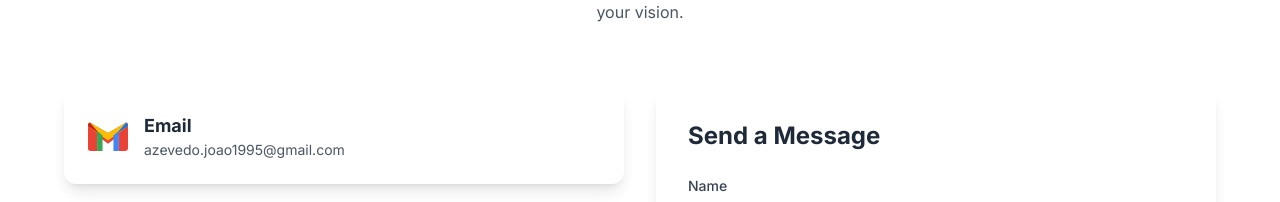
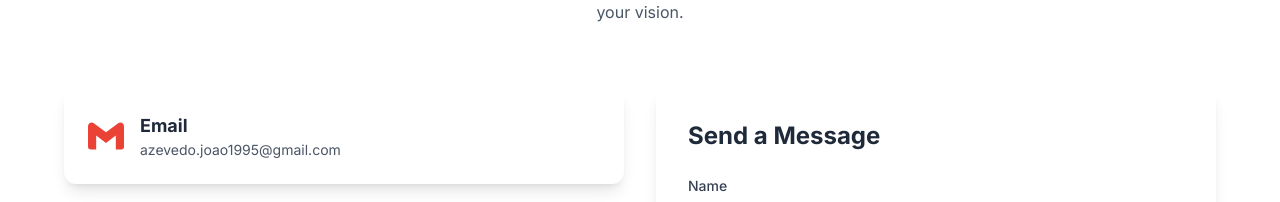
Before and after one commit to coqueirojoao/portfolio-coqueiro, a Next.js app: page /en in a window 1280 px wide. Shown: the part 4128-4330 px from the top of the page. Built offline with nearby package versions, Linux system fonts and the light colour scheme.

Commit message:
fix: simplify Gmail icon using react-icons with proper color
- Replace custom SVG component with SiGmail from react-icons
- Apply Gmail brand color #EA4335 using inline style
- Remove custom gmail-icon.tsx component
- Cleaner and more maintainable solution

```diff
--- a/components/sections/contact.tsx
+++ b/components/sections/contact.tsx
@@ -6,8 +6,7 @@ import { useInView } from "framer-motion";
 import { useRef } from "react";
 import { socialLinks } from "@/lib/data";
 import { ContactForm } from "@/components/ui/contact-form";
-import { SiLinkedin, SiGithub } from "react-icons/si";
-import { GmailIcon } from "@/components/ui/gmail-icon";
+import { SiGmail, SiLinkedin, SiGithub } from "react-icons/si";
 
 export function Contact() {
   const t = useTranslations("contact");
@@ -16,10 +15,11 @@ export function Contact() {
 
   const contactMethods = [
     {
-      icon: <GmailIcon className="w-10 h-10" />,
+      icon: <SiGmail />,
       label: t("email"),
       value: socialLinks.email,
       href: `mailto:${socialLinks.email}`,
+      color: "#EA4335",
     },
     {
       icon: <SiLinkedin className="text-blue-600" />,
@@ -73,7 +73,10 @@ export function Contact() {
                   transition={{ duration: 0.6, delay: index * 0.1 }}
                   className="bg-white rounded-xl shadow-lg p-6 hover:shadow-2xl transition-all hover:-translate-y-1 group flex items-center gap-4"
                 >
-                  <div className="text-4xl group-hover:scale-110 transition-transform">
+                  <div
+                    className="text-4xl group-hover:scale-110 transition-transform"
+                    style={method.color ? { color: method.color } : undefined}
+                  >
                     {method.icon}
                   </div>
                   <div className="text-left">
--- a/components/ui/gmail-icon.tsx
+++ /dev/null
@@ -1,35 +0,0 @@
-export function GmailIcon({ className = "" }: { className?: string }) {
-  return (
-    <svg
-      viewBox="0 0 24 24"
-      className={className}
-      fill="none"
-      xmlns="http://www.w3.org/2000/svg"
-    >
-      <path
-        d="M24 5.457v13.909c0 .904-.732 1.636-1.636 1.636h-3.819V11.73L12 16.64l-6.545-4.91v9.273H1.636A1.636 1.636 0 0 1 0 19.366V5.457c0-.69.431-1.304 1.082-1.541L12 10.18l10.918-6.265A1.636 1.636 0 0 1 24 5.457z"
-        fill="#EA4335"
-      />
-      <path
-        d="M0 5.457v.727l12 8.455 12-8.455v-.727c0-.69-.431-1.304-1.082-1.541L12 10.18 1.082 3.916A1.636 1.636 0 0 0 0 5.457z"
-        fill="#FBBC04"
-      />
-      <path
-        d="M5.455 21.002h3.273V11.73L5.455 8.82z"
-        fill="#34A853"
-      />
-      <path
-        d="M15.272 21.002h3.273V8.82l-3.273 2.91z"
-        fill="#4285F4"
-      />
-      <path
-        d="M0 5.457v.727l5.455 3.636V8.82L1.082 3.916A1.636 1.636 0 0 0 0 5.457z"
-        fill="#C5221F"
-      />
-      <path
-        d="M24 5.457v.727L18.545 9.82V8.82l4.373-4.904A1.636 1.636 0 0 1 24 5.457z"
-        fill="#1A73E8"
-      />
-    </svg>
-  );
-}
```
